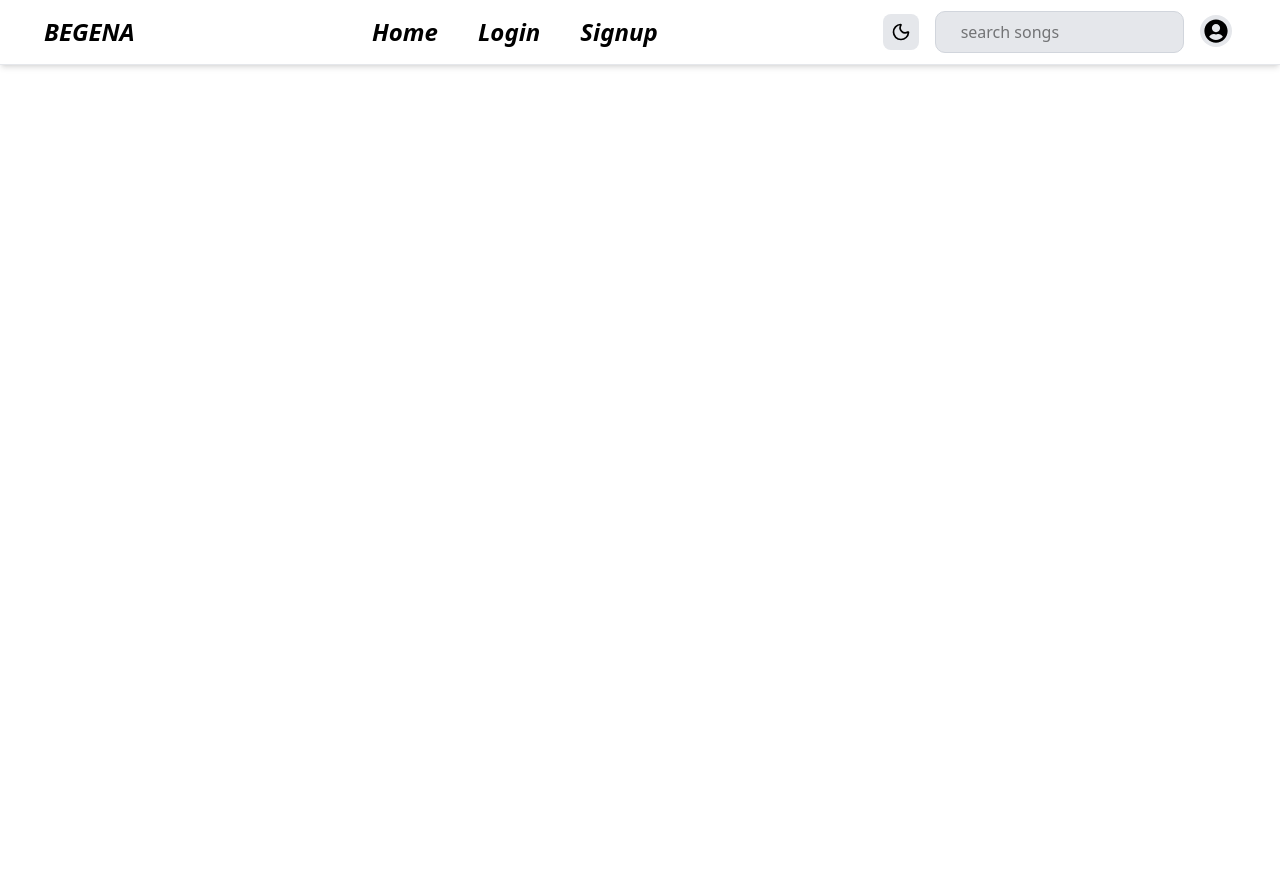
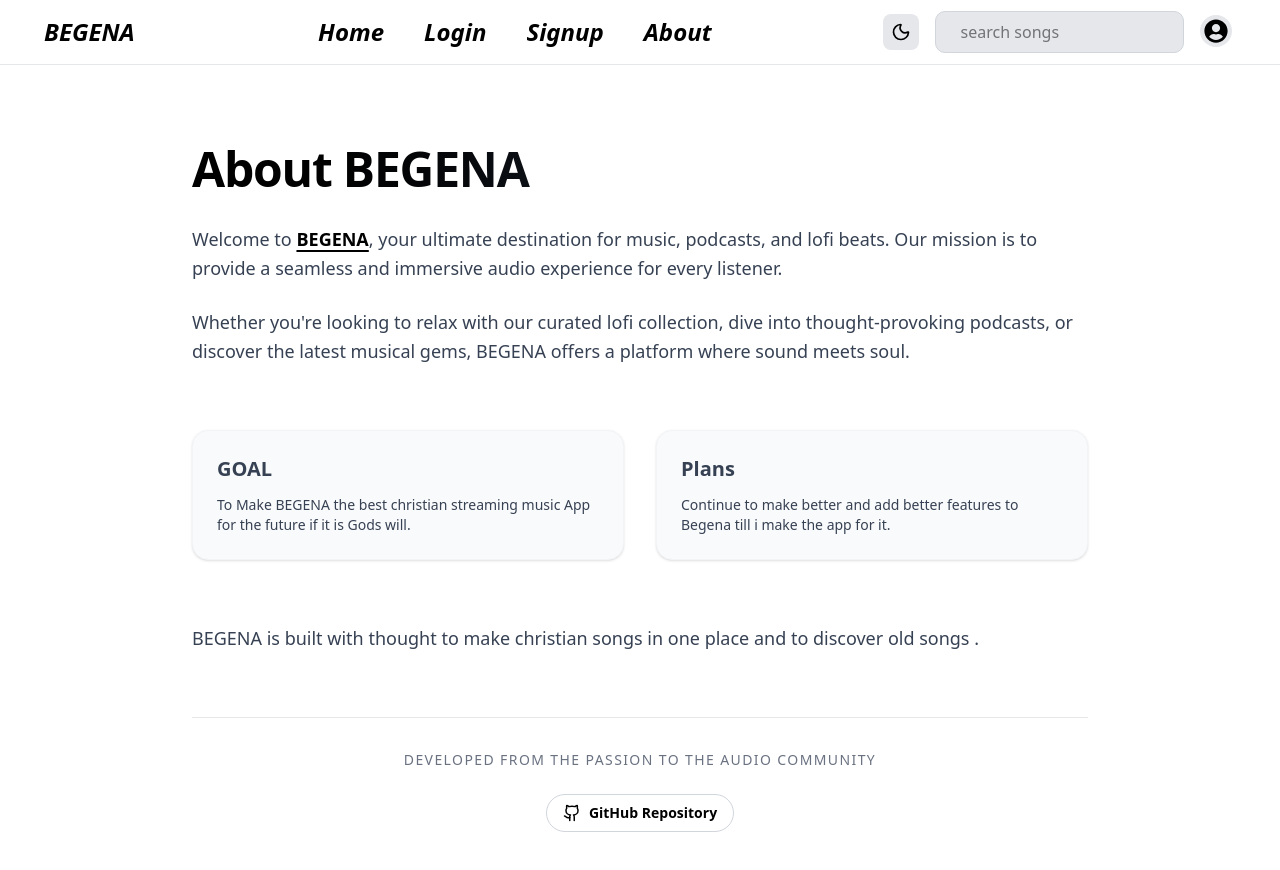
Before and after one commit to leulmesfin116/Begena, a React (Vite) app in the folder front-end/begena-prj/: page /about in a window 1280 px wide. Shown: the top 870 px of the page. Before the commit the page ends 800 px from the top, so only its background shows below. Built offline with nearby package versions, Linux system fonts and the light colour scheme.

Commit message:
updating

```diff
--- a/front-end/begena-prj/src/App.jsx
+++ b/front-end/begena-prj/src/App.jsx
@@ -10,6 +10,7 @@ import { Favourite } from "./pages/Favourite.jsx";
 import { Search } from "./pages/Search.jsx";
 import { Upload } from "./pages/Upload.jsx";
 import { AdminUploads } from "./pages/AdminUploads.jsx";
+import { About } from "./pages/About.jsx";
 
 import { Link, Route, Routes, useNavigate } from "react-router-dom";
 import { FaUserCircle } from "react-icons/fa";
@@ -66,6 +67,9 @@ function App() {
               </Link>
               <Link className="nav" to="/signup">
                 Signup
+              </Link>
+              <Link className="nav" to="/about">
+                About
               </Link>
               {isAdmin && (
                 <>
@@ -164,6 +168,20 @@ function App() {
                 >
                   Login
                 </Link>
+                <Link
+                  className="nav block px-3 py-2"
+                  to="/signup"
+                  onClick={() => setIsMenuOpen(false)}
+                >
+                  Signup
+                </Link>
+                <Link
+                  className="nav block px-3 py-2"
+                  to="/about"
+                  onClick={() => setIsMenuOpen(false)}
+                >
+                  About
+                </Link>
                 {isAdmin && (
                   <>
                     <Link
@@ -200,6 +218,7 @@ function App() {
 
         <Route path="/Favourite" element={<Favourite />} />
         <Route path="/Search" element={<Search />} />
+        <Route path="/about" element={<About />} />
       </Routes>
       <GlobalPlayer />
     </>
--- /dev/null
+++ b/front-end/begena-prj/src/pages/About.jsx
@@ -0,0 +1,83 @@
+import React from "react";
+import { motion } from "framer-motion";
+import { Github } from "lucide-react";
+
+export function About() {
+  return (
+    <div className="min-h-screen bg-white dark:bg-background text-black dark:text-white py-20 px-4 sm:px-6 lg:px-8">
+      <div className="max-w-4xl mx-auto">
+        <motion.div
+          initial={{ opacity: 0, y: 20 }}
+          animate={{ opacity: 1, y: 0 }}
+          transition={{ duration: 0.6 }}
+        >
+          <h1 className="text-5xl font-extrabold tracking-tight mb-8 bg-gradient-to-r from-black to-gray-600 dark:from-white dark:to-gray-400 bg-clip-text text-transparent">
+            About BEGENA
+          </h1>
+
+          <div className="space-y-6 text-lg leading-relaxed text-gray-700 dark:text-gray-300">
+            <p>
+              Welcome to{" "}
+              <span className="font-bold text-black dark:text-white underline decoration-2 underline-offset-4">
+                BEGENA
+              </span>
+              , your ultimate destination for music, podcasts, and lofi beats.
+              Our mission is to provide a seamless and immersive audio
+              experience for every listener.
+            </p>
+
+            <p>
+              Whether you're looking to relax with our curated lofi collection,
+              dive into thought-provoking podcasts, or discover the latest
+              musical gems, BEGENA offers a platform where sound meets soul.
+            </p>
+
+            <div className="grid grid-cols-1 md:grid-cols-2 gap-8 py-10">
+              <div className="p-6 rounded-2xl bg-gray-50 dark:bg-card border border-gray-100 dark:border-border shadow-sm">
+                <h3 className="text-xl font-bold mb-3">GOAL</h3>
+                <p className="text-sm">
+                  To Make BEGENA the best christian streaming music App for the
+                  future if it is Gods will.
+                </p>
+              </div>
+              <div className="p-6 rounded-2xl bg-gray-50 dark:bg-card border border-gray-100 dark:border-border shadow-sm">
+                <h3 className="text-xl font-bold mb-3">Plans</h3>
+                <p className="text-sm">
+                  Continue to make better and add better features to Begena till
+                  i make the app for it.
+                </p>
+              </div>
+            </div>
+
+            <p>
+              BEGENA is built with thought to make christian songs in one place
+              and to discover old songs .
+            </p>
+          </div>
+
+          <motion.div
+            className="mt-16 pt-8 border-t border-gray-200 dark:border-border"
+            initial={{ opacity: 0 }}
+            animate={{ opacity: 1 }}
+            transition={{ delay: 0.8 }}
+          >
+            <p className="text-sm text-gray-500 text-center uppercase tracking-widest">
+              Developed from the passion to the Audio Community
+            </p>
+            <div className="flex justify-center mt-6">
+              <a
+                href="https://github.com/leulmesfin116/Begena"
+                target="_blank"
+                rel="noopener noreferrer"
+                className="flex items-center gap-2 px-4 py-2 rounded-full border border-gray-300 dark:border-border hover:bg-gray-100 dark:hover:bg-card transition-colors"
+              >
+                <Github size={18} />
+                <span className="font-semibold text-sm">GitHub Repository</span>
+              </a>
+            </div>
+          </motion.div>
+        </motion.div>
+      </div>
+    </div>
+  );
+}
--- a/front-end/begena-prj/src/pages/Home.jsx
+++ b/front-end/begena-prj/src/pages/Home.jsx
@@ -5,6 +5,7 @@ import Lofi from "../assets/Lofu.jpeg";
 import { motion } from "framer-motion";
 import { useNavigate } from "react-router-dom";
 import Favourite from "../assets/favourite.jpeg";
+import { Github } from "lucide-react";
 export function Home() {
   const navigate = useNavigate();
   // handing click events
@@ -130,6 +131,22 @@ export function Home() {
           </div>
         </motion.div>
       </div>
+      <motion.div
+        initial={{ opacity: 0 }}
+        animate={{ opacity: 1 }}
+        transition={{ duration: 0.6, delay: 1.6 }}
+        className="flex justify-center mt-12 mb-8"
+      >
+        <a
+          href="https://github.com/leulmesfin116/Begena"
+          target="_blank"
+          rel="noopener noreferrer"
+          className="flex items-center gap-2 px-4 py-2 rounded-full bg-black dark:bg-white text-white dark:text-black hover:scale-105 transition-transform shadow-lg"
+        >
+          <Github size={20} />
+          <span className="font-bold text-lg">GitHub</span>
+        </a>
+      </motion.div>
     </>
   );
 }
--- a/front-end/begena-prj/src/pages/LofiMusic.jsx
+++ b/front-end/begena-prj/src/pages/LofiMusic.jsx
@@ -176,8 +176,7 @@ export function LofiMusic() {
                     </div>
                 </motion.div>
             );
-        })
-      )}
+        }))}
       </div>
 
       {/* Custom Delete Confirmation Modal */}
```
